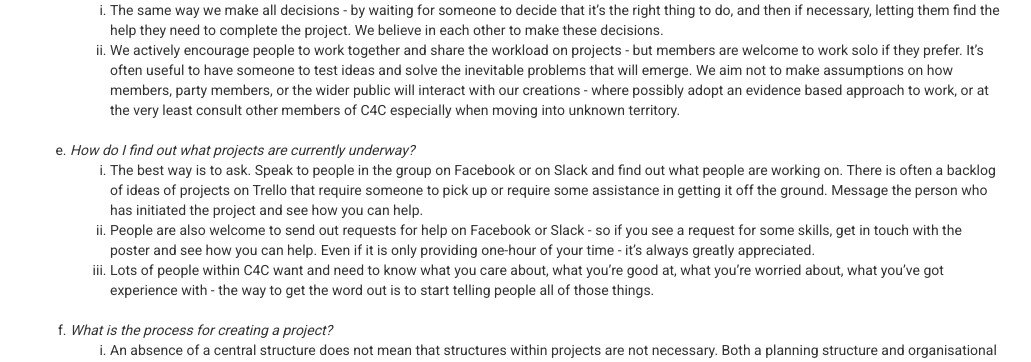
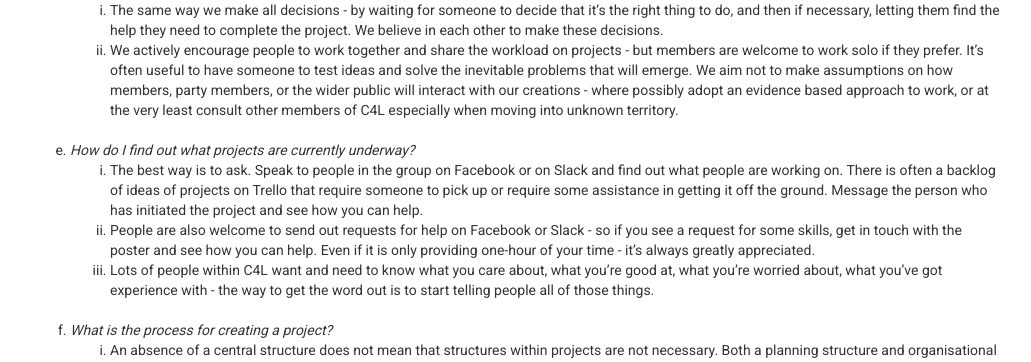
Before and after one commit to coders-for-labour/coders-for-labour.github.io, a Jekyll site: the page built from manifesto/index.html, in a window 1280 px wide and 900 px high, scrolled down 1250 px. Shown: the part 218-580 px from the top of the window, without its empty margins (125-1156 px from the left). Built offline with Jekyll 4.4.1, drawn with Linux system fonts in a browser that asks for light colours.

Commit message:
Changed instances of C4C to C4L

```diff
--- a/manifesto/index.html
+++ b/manifesto/index.html
@@ -63,7 +63,7 @@ title: Manifesto
 		<li><i>How do we decide what is a good idea to work on?</i>
 			<ol type="i">
 				<li>The same way we make all decisions - by waiting for someone to decide that it’s the right thing to do, and then if necessary, letting them find the help they need to complete the project. We believe in each other to make these decisions. </li>
-				<li>We actively encourage people to work together and share the workload on projects - but members are welcome to work solo if they prefer. It’s often useful to have someone to test ideas and solve the inevitable problems that will emerge. We aim not to make assumptions on how members, party members, or the wider public will interact with our creations - where possibly adopt an evidence based approach to work, or at the very least consult other members of C4C especially when moving into unknown territory. </li>
+				<li>We actively encourage people to work together and share the workload on projects - but members are welcome to work solo if they prefer. It’s often useful to have someone to test ideas and solve the inevitable problems that will emerge. We aim not to make assumptions on how members, party members, or the wider public will interact with our creations - where possibly adopt an evidence based approach to work, or at the very least consult other members of C4L especially when moving into unknown territory. </li>
 			</ol>
 			<br>
 		</li>
@@ -71,7 +71,7 @@ title: Manifesto
 			<ol type="i">
 				<li>The best way is to ask. Speak to people in the group on Facebook or on Slack and find out what people are working on. There is often a backlog of ideas of projects on Trello that require someone to pick up or require some assistance in getting it off the ground. Message the person who has initiated the project and see how you can help. </li>
 				<li>People are also welcome to send out requests for help on Facebook or Slack - so if you see a request for some skills, get in touch with the poster and see how you can help. Even if it is only providing one-hour of your time - it’s always greatly appreciated. </li>
-				<li>Lots of people within C4C want and need to know what you care about, what you’re good at, what you’re worried about, what you’ve got experience with - the way to get the word out is to start telling people all of those things.</li>
+				<li>Lots of people within C4L want and need to know what you care about, what you’re good at, what you’re worried about, what you’ve got experience with - the way to get the word out is to start telling people all of those things.</li>
 			</ol>
 			<br>
 		</li>
```
